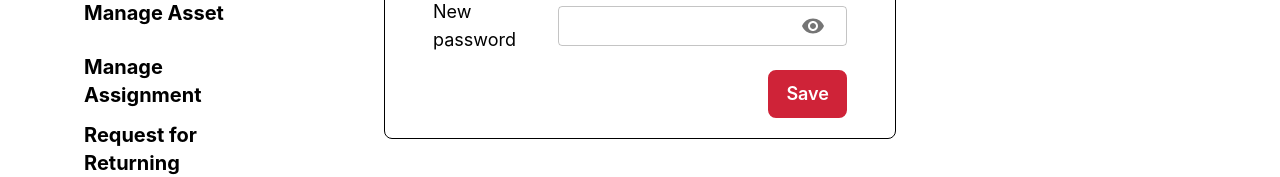
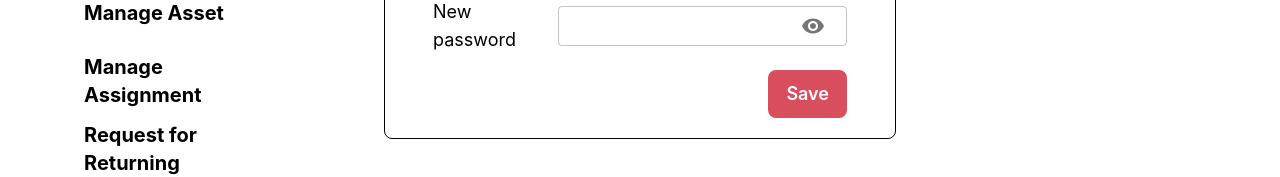
Before and after one commit to tuantai1522/AssetManagement, a React (Create React App) app in the folder AssetManagement.Application/Frontend/: page / in a window 1280 px wide. Shown: the part 411-588 px from the top of the page. Built offline with nearby package versions, Linux system fonts and the light colour scheme; no server answers; sample sign-in values are in the browser's storage.

Commit message:
Disable button submit when input is not valid

```diff
--- a/AssetManagement.Application/Frontend/src/app/components/buttons/Button.tsx
+++ b/AssetManagement.Application/Frontend/src/app/components/buttons/Button.tsx
@@ -6,6 +6,7 @@ interface Props {
   content?: string;
   isLoading?: boolean;
   className?: string;
+  isDisabled?: boolean;
   onClickOn?: () => void;
 }
 
@@ -15,6 +16,7 @@ const AppButton = ({
   content,
   isLoading = false,
   className,
+  isDisabled = false,
   onClickOn,
 }: Props) => {
   return (
@@ -23,11 +25,11 @@ const AppButton = ({
         <button
           type={isFormSubmit ? "submit" : "button"}
           className={`flex gap-2 bg-primary text-white font-semibold py-2 px-4 rounded-lg border-2 transition-all duration-200 border-primary ${className} ${
-            isLoading
-              ? "disabled pointer-events-none opacity-80"
-              : "hover:bg-white hover:border-2 hover:border-primary hover:text-primary hover:font-semibold hover:translate-y-[3px]"
+            isDisabled || isLoading ? "disabled pointer-events-none opacity-80" :
+            "hover:bg-white hover:border-2 hover:border-primary hover:text-primary hover:font-semibold hover:translate-y-[3px]"
           }`}
           onClick={onClickOn && onClickOn}
+          disabled={isDisabled}
         >
           {isLoading ? (
             <div className="animate-spin h-5 w-5 border-4 border-white rounded-full border-b-primary"></div>
@@ -40,11 +42,11 @@ const AppButton = ({
         <button
           type={isFormSubmit ? "submit" : "button"}
           className={`flex gap-2 bg-white text-gray-400 font-semibold py-2 px-4 rounded-lg border-2 transition-all duration-150 border-gray-400 ${className} ${
-            isLoading
-              ? "disabled pointer-events-none opacity-50"
-              : "hover:bg-white hover:border-2 hover:border-primary hover:text-primary hover:font-semibold hover:translate-y-[3px]"
+           isDisabled || isLoading ? "disabled pointer-events-none opacity-80" :
+            "hover:bg-white hover:border-2 hover:border-primary hover:text-primary hover:font-semibold hover:translate-y-[3px]"
           }`}
           onClick={onClickOn && onClickOn}
+          disabled={isDisabled}
         >
           {isLoading ? (
             <div className="animate-spin h-5 w-5 border-4 border-gray-400 rounded-full border-b-white"></div>
--- a/AssetManagement.Application/Frontend/src/app/components/changePassword/ChangePasswordModal.tsx
+++ b/AssetManagement.Application/Frontend/src/app/components/changePassword/ChangePasswordModal.tsx
@@ -65,7 +65,7 @@ export default function ChangePasswordModal({ user, isOpen, onClose }: Props) {
     handleSubmit,
     setError,
     reset,
-    formState: { isSubmitting, errors },
+    formState: { isSubmitting, errors, isValid },
   } = useForm({
     resolver: yupResolver<FormValues>(schema),
     mode: "all",
@@ -193,6 +193,7 @@ export default function ChangePasswordModal({ user, isOpen, onClose }: Props) {
                     isLoading={isSubmitting}
                     content="Save"
                     isFormSubmit={true}
+                    isDisabled={!isValid}
                   />
                 </>
               )}
```
